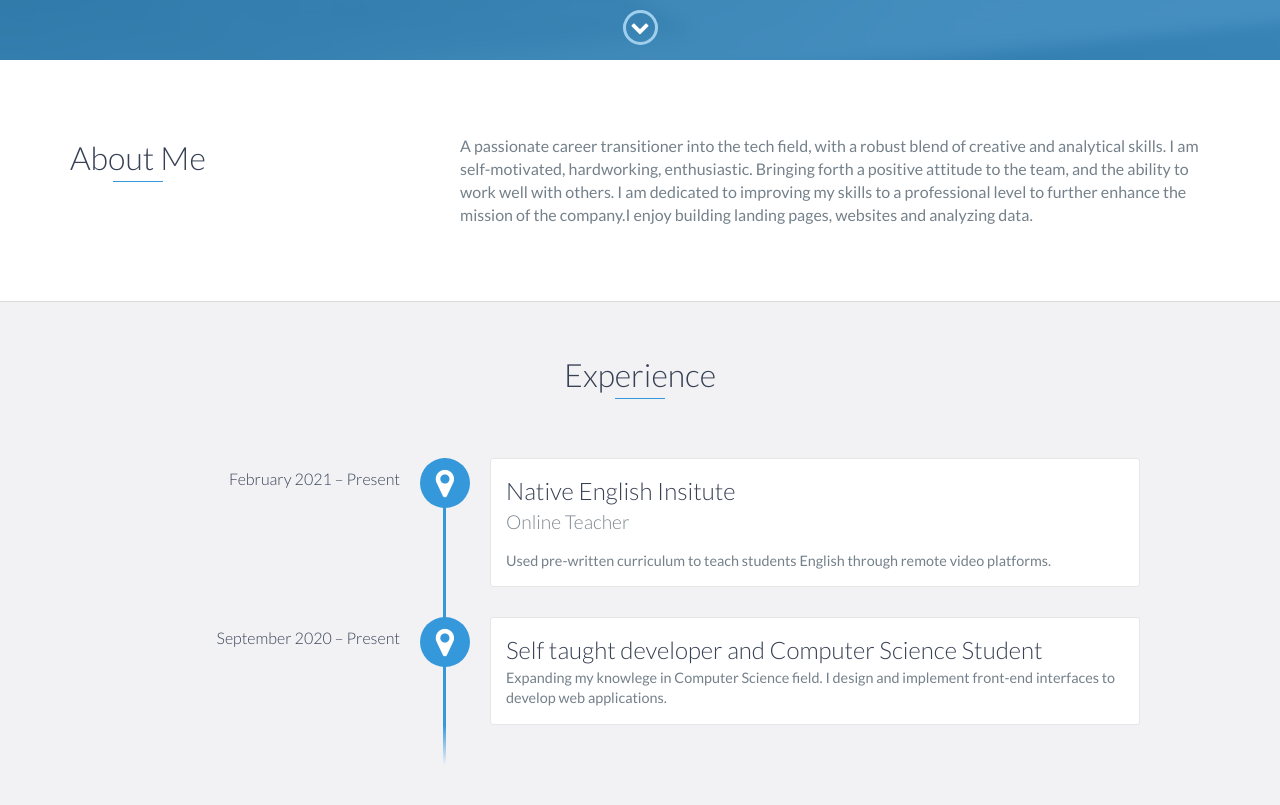
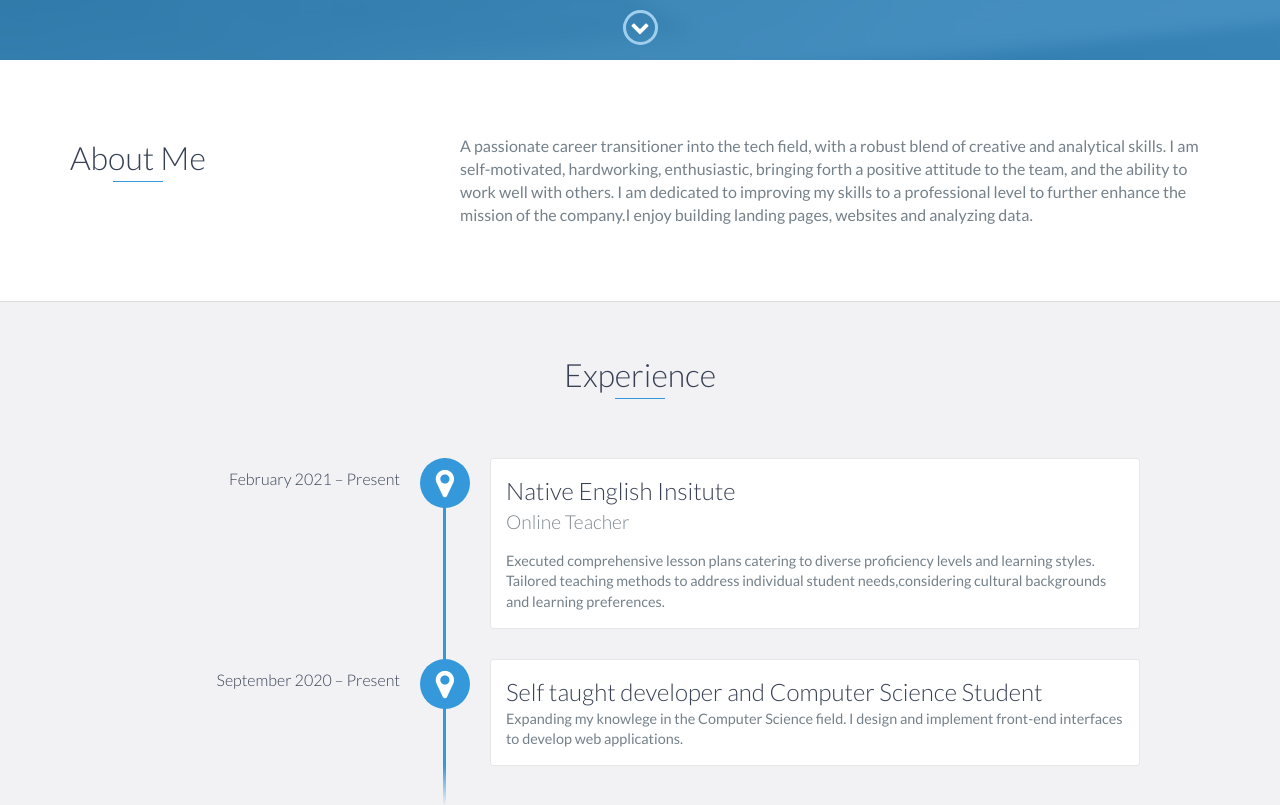
Before and after one commit to AviChristopher/Portfolio-Avernell, a website: page index.html in a window 1280 px wide. Shown: the part 740-1545 px from the top of the page. Drawn offline with nearby package versions, Linux system fonts and the light colour scheme.

Commit message:
Update index.html

```diff
--- a/index.html
+++ b/index.html
@@ -73,7 +73,7 @@
                 </div>
                 <div class="col-md-8">
                     <p>A passionate career transitioner into the tech field, with a robust blend of creative and analytical skills.
-I am self-motivated, hardworking, enthusiastic. Bringing forth a positive attitude to the team, and the ability to work well with others.
+I am self-motivated, hardworking, enthusiastic, bringing forth a positive attitude to the team, and the ability to work well with others.
  I am dedicated to improving my skills to a professional level to further enhance the mission of the company.I enjoy building landing pages, websites and analyzing data.
                     </p>
                 </div>
@@ -89,14 +89,16 @@ I am self-motivated, hardworking, enthusiastic. Bringing forth a positive attitu
                 <h3>Native English Insitute</h3>
                 <h4>Online Teacher</h4>
                 <p>
-                  Used pre-written curriculum to teach students English  through remote video platforms.
+                 Executed comprehensive lesson plans catering to diverse proficiency levels and learning styles.
+
+                 Tailored teaching methods to address individual student needs,considering cultural backgrounds and learning preferences.
                 </p>
             </div>
 
             <div data-date="September 2020 – Present">
                 <h3>Self taught developer and Computer Science Student </h3>
                 <p>
-                 Expanding my knowlege in Computer Science field.
+                 Expanding my knowlege in the Computer Science field.
 	         I design and implement front-end interfaces to develop web applications.
                 </p>
             </div>
```
